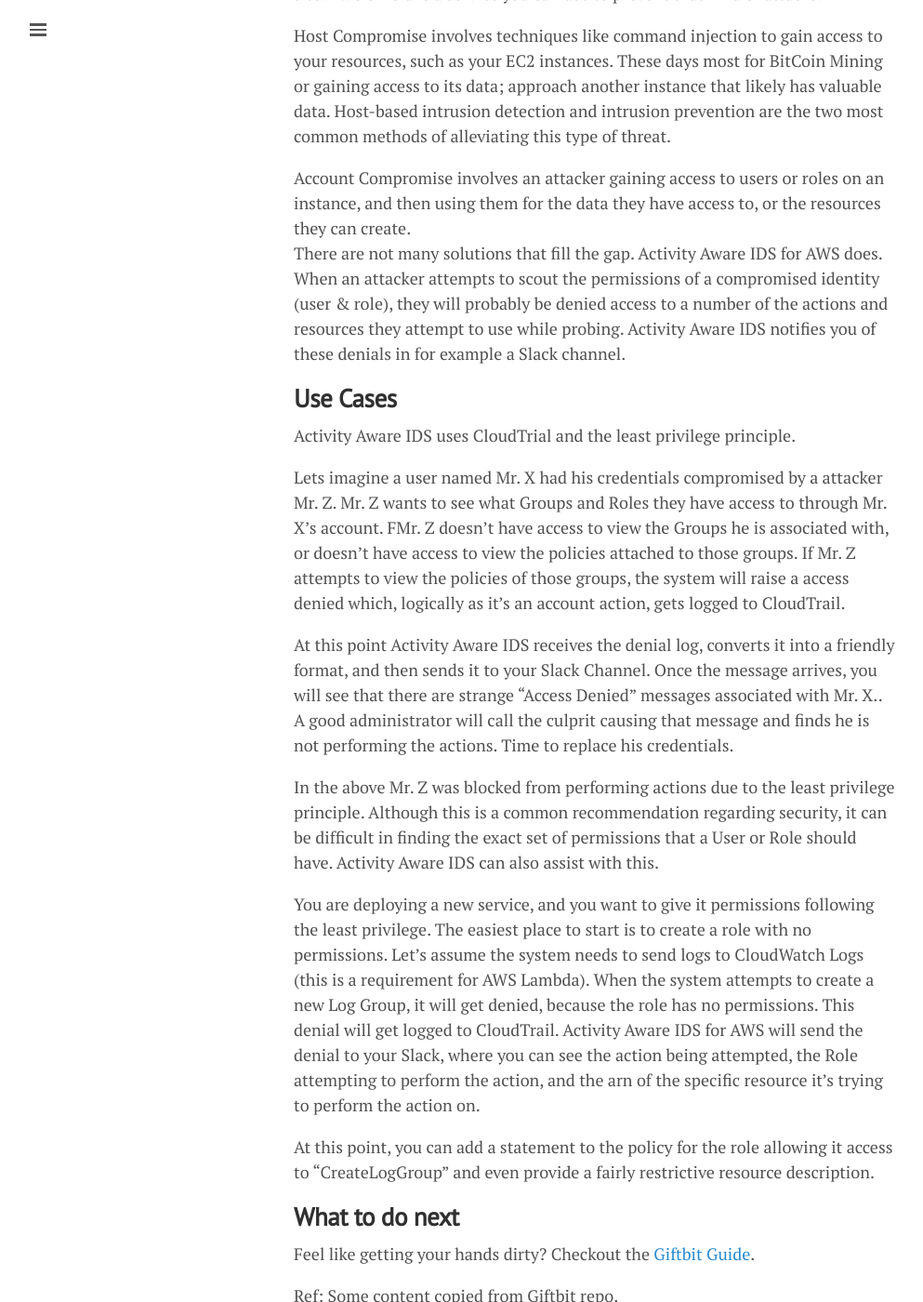
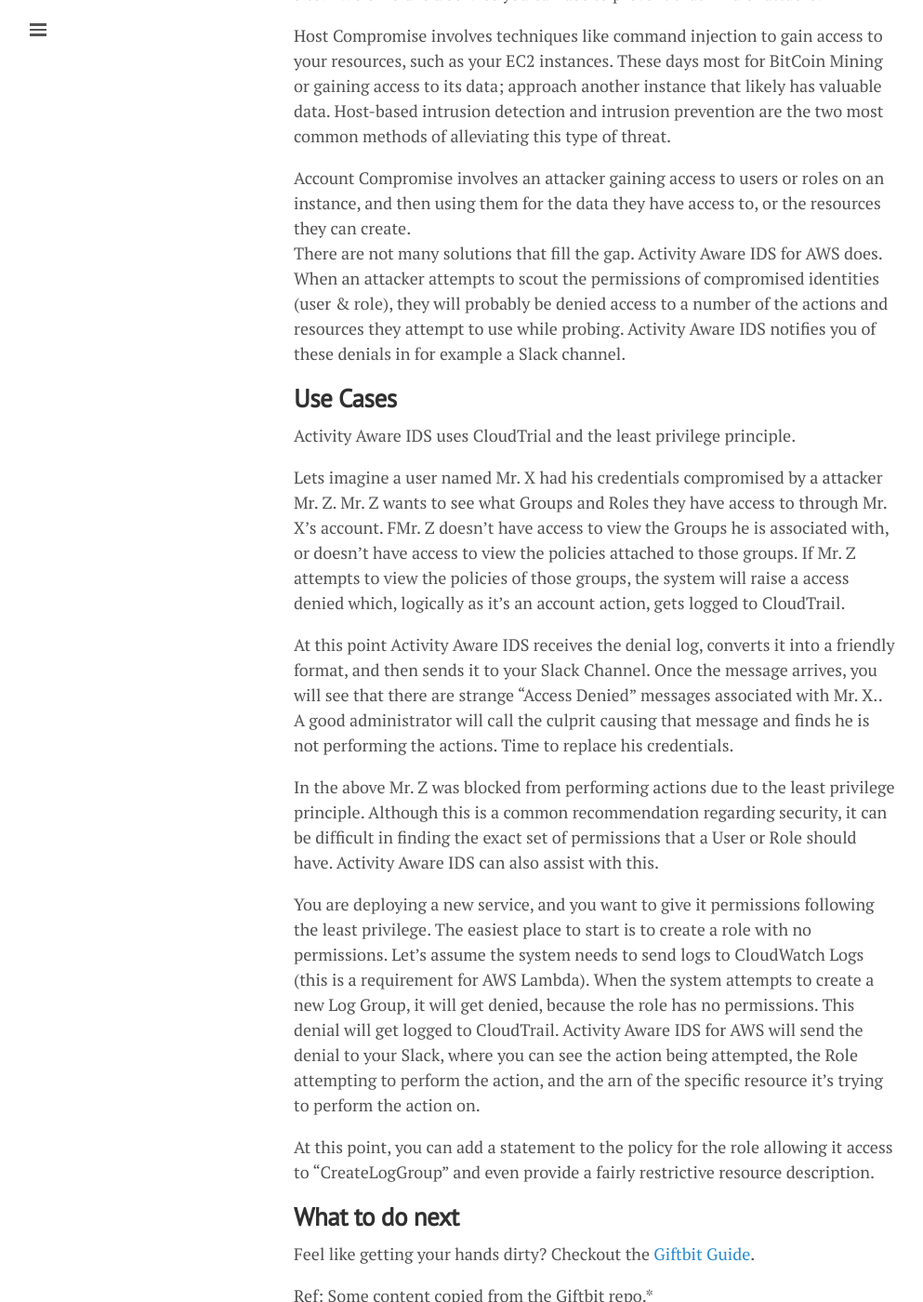
Before and after one commit to lgeurts/lgeurts.github.io, a Jekyll site: the page built from _posts/2021-11-02-activity-aware-ids-for-aws.md, in a window 1280 px wide and 1400 px high, scrolled down 1446 px. Shown: the whole window at 93% size, without its empty margins (0-993 px from the left). Built offline with Jekyll 4.4.1, drawn with Linux system fonts in a browser that asks for light colours; nearby versions of some CDN libraries; comment, search, counter and statistics services are not loaded.

Commit message:
Update 2021-11-02-activity-aware-ids-for-aws.md

```diff
--- a/_posts/2021-11-02-activity-aware-ids-for-aws.md
+++ b/_posts/2021-11-02-activity-aware-ids-for-aws.md
@@ -34,7 +34,7 @@ Host Compromise involves techniques like command injection to gain access to you
 
 Account Compromise involves an attacker gaining access to users or roles on an instance, and then using them for the data they have access to, or the resources they can create.
 <br>There are not many solutions that fill the gap. Activity Aware IDS for AWS does.
-When an attacker attempts to scout the permissions of a compromised identity (user & role), they will probably be denied access to a number of the actions and resources they attempt to use while probing. Activity Aware IDS notifies you of these denials in for example a Slack channel.
+When an attacker attempts to scout the permissions of compromised identities (user & role), they will probably be denied access to a number of the actions and resources they attempt to use while probing. Activity Aware IDS notifies you of these denials in for example a Slack channel.
 
 ## **Use Cases**
 
@@ -55,4 +55,4 @@ At this point, you can add a statement to the policy for the role allowing it ac
 
 Feel like getting your hands dirty? Checkout the [Giftbit Guide](https://github.com/Giftbit/activity-aware-ids-aws#getting-started).
 
-Ref: Some content copied from Giftbit repo.
+Ref: Some content copied from the Giftbit repo.*
```
